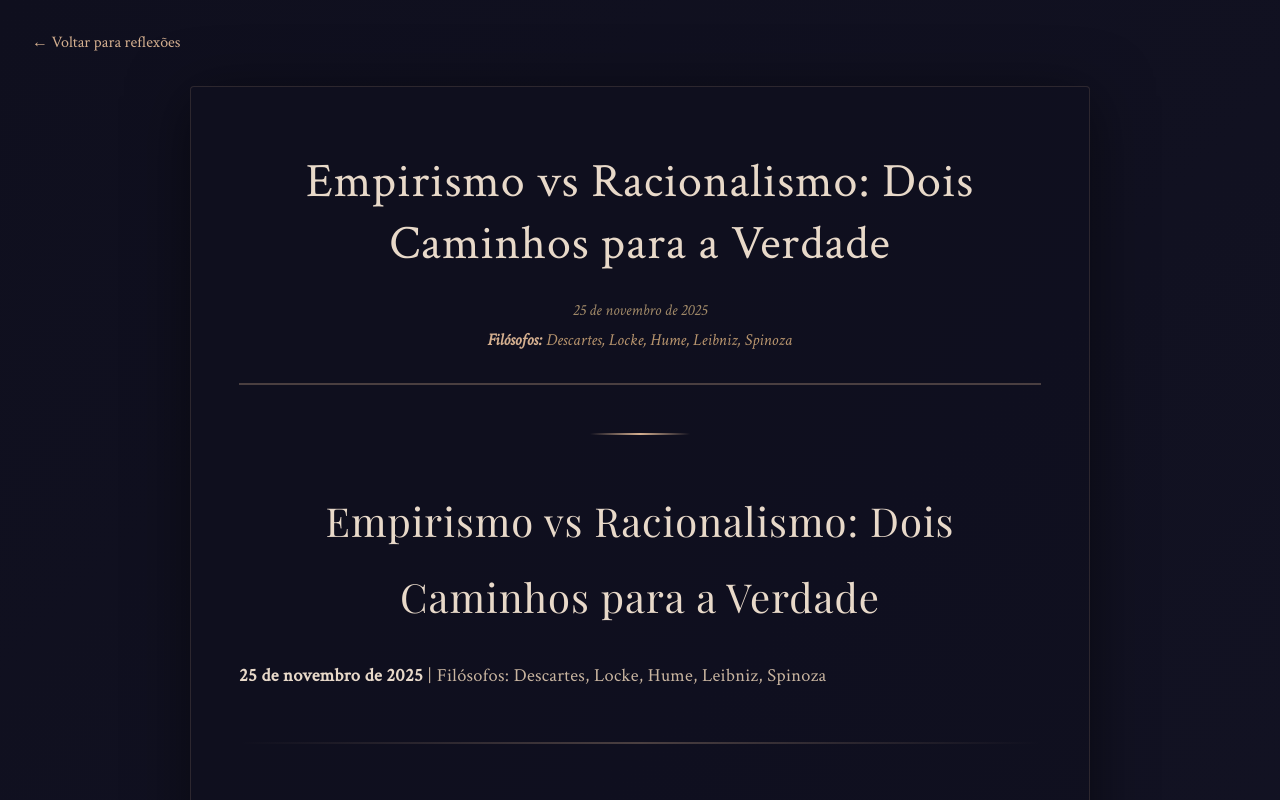
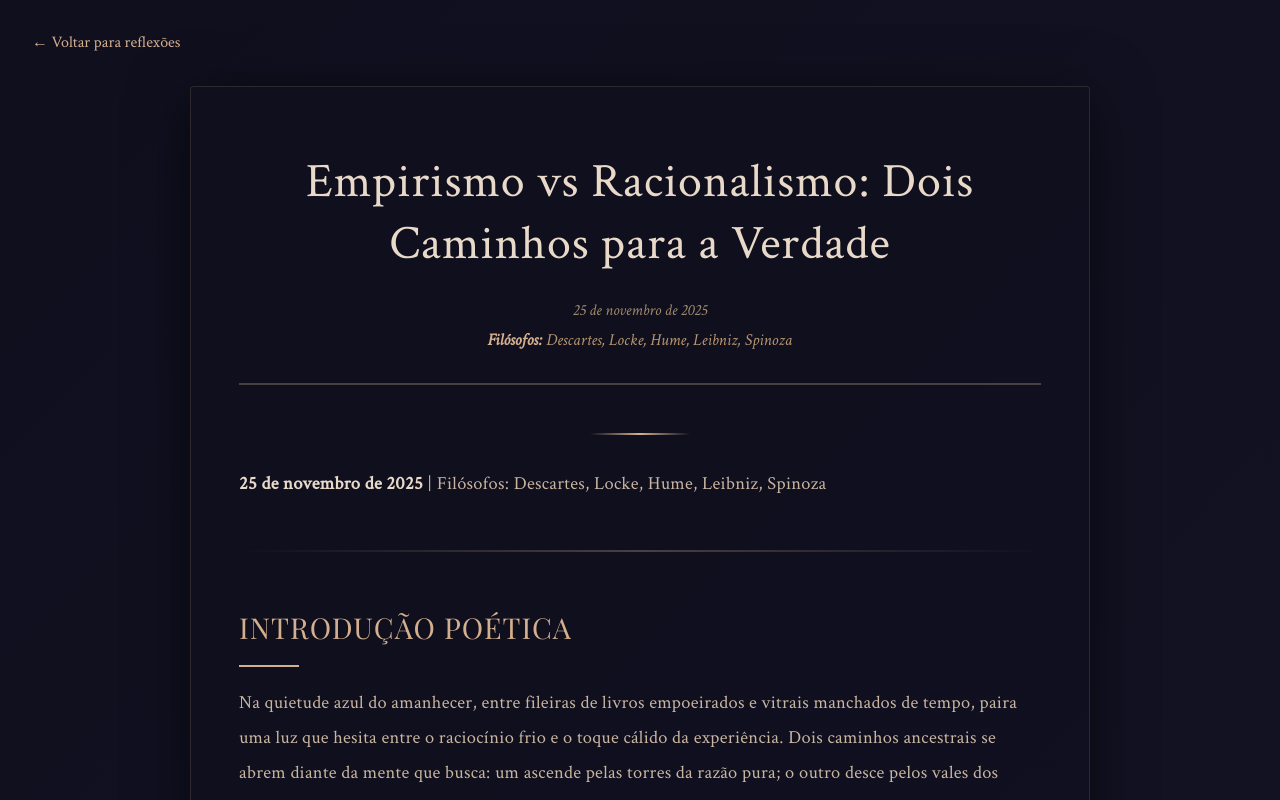
Before and after one commit to gustavovelosoia/diario-filosofico, a Next.js app: page /posts/2025-11-25-empirismo-racionalismo in a window 1280 px wide. Shown: the top 800 px of the page. Built offline with nearby package versions, Linux system fonts and the light colour scheme.

Commit message:
Fix: Remove duplicate title from post content and enable image support

```diff
--- a/pages/posts/[slug].jsx
+++ b/pages/posts/[slug].jsx
@@ -54,8 +54,7 @@ export default function Post({ post }) {
           {/* Markdown Content */}
           <div
             className={styles.content}
-            dangerouslySetInnerHTML={{ __html: post.contentHtml }}
-          />
+dangerouslySetInnerHTML={{ __html: post.contentHtml.replace(/<h1>.*?<\/h1>/s, '') }}          />
         </article>
 
         {/* Footer */}
```
